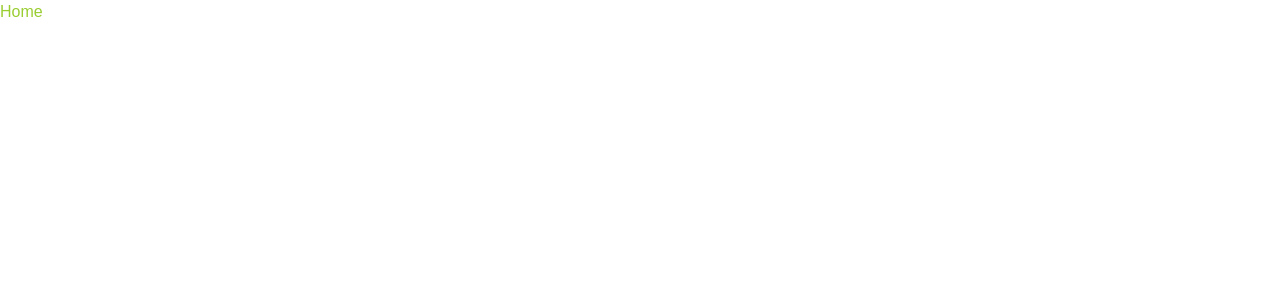
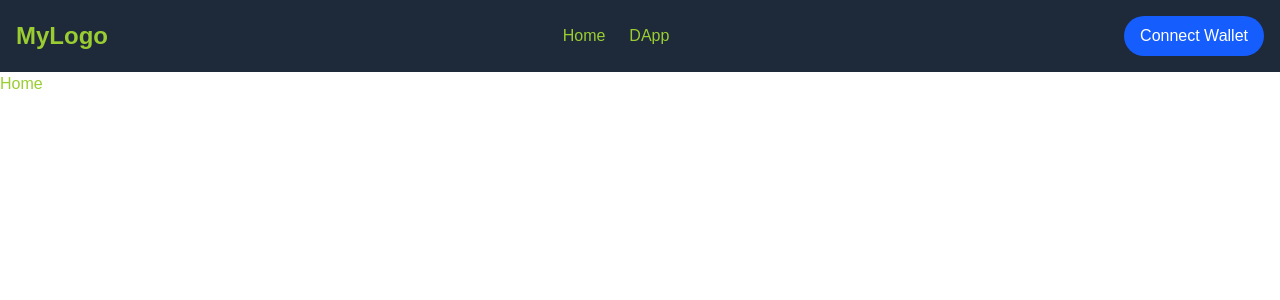
Before and after one commit to zhaoyi-1995/ashu-interface, a React app: page / in a window 1280 px wide. Shown: the top 300 px of the page. Built offline with nearby package versions, Linux system fonts and the light colour scheme; the HTML template or start-up script is replaced by a standard one.

Commit message:
mod: 添加header

```diff
--- a/config/webpack.development.js
+++ b/config/webpack.development.js
@@ -32,7 +32,7 @@ module.exports = {
 
     new FriendlyErrorsWebpackPlugin({
       compilationSuccessInfo: {
-        messages: ['Your application is running here http://localhost:3000'], // 显示应用运行地址
+        messages: ['Your application is running here http://localhost:3003'], // 显示应用运行地址
         notes: ['构建信息,及时关注右上角'] // 附加的提示信息
       },
       onErrors: function (severity, errors) {
--- /dev/null
+++ b/src/components/Header/index.tsx
@@ -0,0 +1,35 @@
+import { useState } from 'react';
+import { Link } from 'react-router-dom';
+
+const Header = () => {
+  const [isConnected, setIsConnected] = useState(false);
+
+  const toggleWalletConnection = () => {
+    setIsConnected(!isConnected);
+  };
+
+  return (
+    <header className="flex items-center justify-between p-4 bg-gray-800 text-white">
+      {/* 左侧文字 Logo */}
+      <div className="text-2xl font-bold">
+        MyLogo
+      </div>
+
+      {/* 中间的路由链接 */}
+      <div className="flex space-x-6">
+        <Link to="/" className="hover:text-gray-400">Home</Link>
+        <Link to="/dapp" className="hover:text-gray-400">DApp</Link>
+      </div>
+
+      {/* 右侧连接钱包按钮 */}
+      <button
+        onClick={toggleWalletConnection}
+        className="px-4 py-2 bg-blue-600 hover:bg-blue-700 rounded-full text-white"
+      >
+        {isConnected ? 'Disconnect Wallet' : 'Connect Wallet'}
+      </button>
+    </header>
+  );
+};
+
+export default Header;
--- a/src/layouts/MainLayout.tsx
+++ b/src/layouts/MainLayout.tsx
@@ -1,12 +1,17 @@
+import Header from "@/components/Header";
 import { memo } from "react";
 
 import { Outlet } from "react-router-dom";
 
 const MainLayout = () => {
   return (
-    <main>
-      <Outlet></Outlet>
-    </main>
+    <>
+      <Header/>
+      <main>
+        <Outlet></Outlet>
+      </main>
+    </>
+
   )
 }
 
--- /dev/null
+++ b/src/pages/DApp/index.tsx
@@ -0,0 +1,8 @@
+const  DApp = () => {
+  return <>
+    Dapp
+  </>
+}
+
+
+export default DApp
--- a/src/routes/index.tsx
+++ b/src/routes/index.tsx
@@ -1,5 +1,6 @@
 import PageNotFoundView from '@/components/common/PageNotFoundView';
 import MainLayout from '@/layouts/MainLayout';
+import DApp from '@/pages/DApp';
 import Home from '@pages/Home';
 import { RouteObject } from 'react-router-dom';
 
@@ -11,6 +12,7 @@ const mainRoutes: RouteObject = {
   children: [
     { path: '*', element: <PageNotFoundView /> },
     { path: '/', element: <Home /> },
+    { path: '/dapp', element: <DApp /> },
     { path: '404', element: <PageNotFoundView /> },
   ]
 }
```
